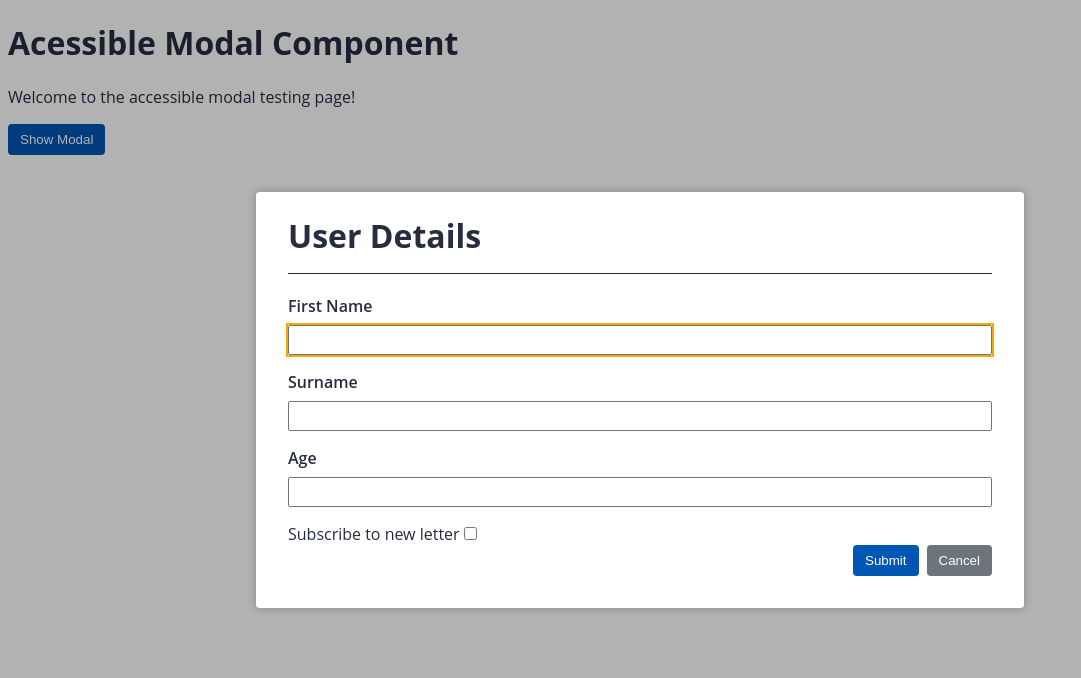
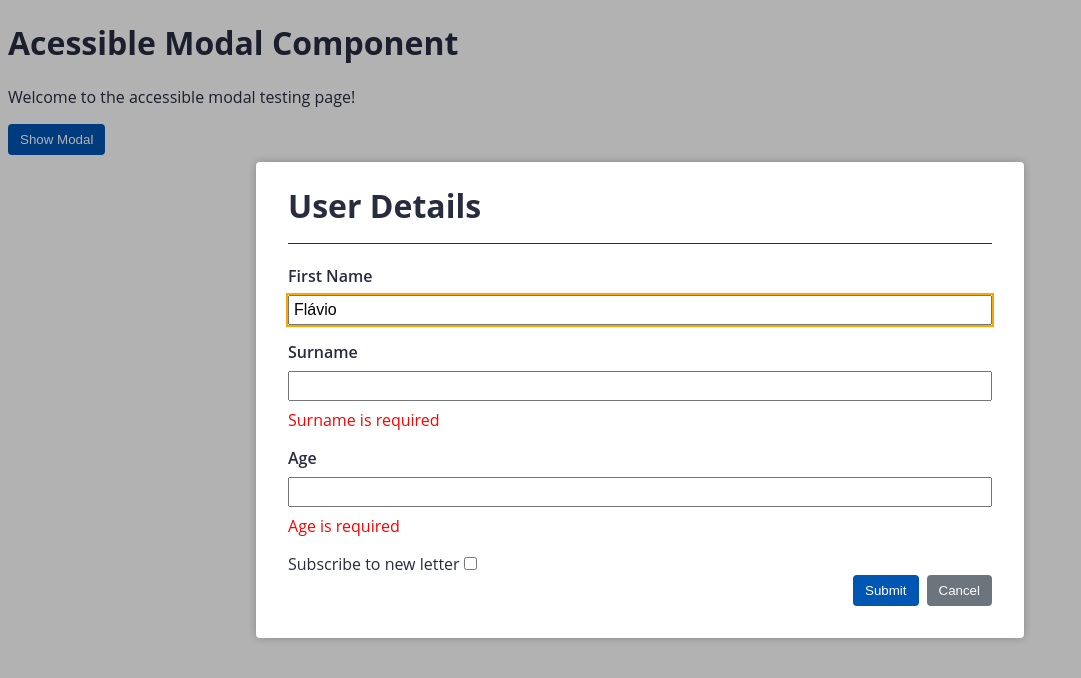
Before and after one commit to devHikary/-Design_Componentes_Avancado, an Angular app: page / in a window 1280 px wide. Both pictures are taken after a click on the button "Show Modal". Shown: the top 678 px of the page, without its empty margins (0-1081 px from the left). Built offline with nearby package versions, Linux system fonts and the light colour scheme.

Commit message:
Aula 5.6

```diff
--- a/src/app/app.component.html
+++ b/src/app/app.component.html
@@ -1,38 +1,67 @@
 <h1>Acessible Modal Component</h1>
 
 <p>Welcome to the accessible modal testing page!</p>
-<button
-class="button button-primary"
-type="button"
-(click)="show()"
->Show Modal</button>
+<button class="button button-primary" type="button" (click)="show()">
+  Show Modal
+</button>
 
 <ng-template #modal>
+  <form [formGroup]="form" (ngSubmit)="submit()">
     <div class="form-field">
       <label for="firstName">First Name</label>
-    <input id="firstName"
-    type="text">
+      <input
+      id="firstName"
+      [attr.aria-invalid]="form.get('firstName').invalid"
+      formControlName="firstName"
+      type="text" />
+      <span class="validation-error"
+      *ngIf="form.get('firstName')?.errors?.required">
+        First Name is required
+      </span>
     </div>
     <div class="form-field">
       <label for="surname">Surname</label>
       <input id="surname"
-    type="text">
+      [attr.aria-invalid]="form.get('surname').invalid"
+      formControlName="surname"
+      type="text" />
+      <span class="validation-error"
+      *ngIf="form.get('surname')?.errors?.required">
+        Surname is required
+      </span>
     </div>
     <div class="form-field">
       <label for="age">Age</label>
       <input id="age"
-    type="text">
+      [attr.aria-invalid]="form.get('age').invalid"
+      formControlName="age" type="text" />
+      <span class="validation-error"
+      *ngIf="form.get('age')?.errors?.required">
+        Age is required
+      </span>
     </div>
 
     <label for="info">Subscribe to new letter</label>
-  <input id="info" type="checkbox" (change) ="info = !info" >
-  <p [@fade] *ngIf="info">This is a placeholder for more information</p>
+    <input
+      id="info"
+      formControlName="info"
+      type="checkbox"
+      (change)="info = !info"
+    />
+    <p *ngIf="info">This is a placeholder for more information</p>
 
     <div class="button-group">
-    <button class="button button-primary" type="button">Submit</button>
-    <button class="button button-secondary"
+      <button
+      [attr.aria-disabled]="form.invalid"
+      class="button button-primary"
+      type="submit">Submit</button>
+      <button
+        class="button button-secondary"
         type="button"
         (click)="modalRef.close()"
-    >Cancel</button>
+      >
+        Cancel
+      </button>
     </div>
+  </form>
 </ng-template>
--- a/src/app/app.component.ts
+++ b/src/app/app.component.ts
@@ -1,27 +1,49 @@
-import { Component, TemplateRef, ViewChild } from '@angular/core';
+import { Component, OnInit, TemplateRef, ViewChild } from '@angular/core';
+import { FormBuilder, FormGroup, Validators } from '@angular/forms';
 import { ModalRef } from './shared/components/modal/models/modal-ref';
-import {ModalService } from './shared/components/modal/services/modal.services';
+import { ModalService } from './shared/components/modal/services/modal.services';
 
 @Component({
   selector: 'app-root',
   templateUrl: './app.component.html',
   styleUrls: ['./app.component.scss']
 })
-export class AppComponent {
+export class AppComponent implements OnInit {
 
   @ViewChild('modal') public modalTemplateRef: TemplateRef<any>;
   title = 'a11y-p2';
   public firstName = 'Karina';
   public modalRef: ModalRef;
   public info = false;
+  public form: FormGroup;
 
 
-  constructor(private modalService: ModalService){}
+  constructor(
+    private modalService: ModalService,
+    private formBuilder: FormBuilder,
+  ) { }
 
-  public show(): void{
+  public ngOnInit(): void {
+    this.form = this.formBuilder.group({
+      firstName: ['Flávio', Validators.required],
+      surname: ['', Validators.required],
+      age: ['', Validators.required],
+      info: [false]
+    });
+  }
+
+  public show(): void {
     this.modalRef = this.modalService.open({
       templateRef: this.modalTemplateRef,
       title: 'User Details',
     });
   }
+
+  public submit(): void {
+    if(this.form.invalid) {
+      return;
+    }
+    console.log(this.form.value);
+    this.modalRef.close();
+  }
 }
--- a/src/app/app.module.ts
+++ b/src/app/app.module.ts
@@ -5,6 +5,7 @@
 import { AppRoutingModule } from './app-routing.module';
 import { AppComponent } from './app.component';
 import { ModalModule } from './shared/components/modal/modal.module';
+import { ReactiveFormsModule } from '@angular/forms';
 
 @NgModule({
   declarations: [
@@ -14,7 +15,8 @@
     BrowserModule,
     AppRoutingModule,
     ModalModule,
-    BrowserAnimationsModule
+    BrowserAnimationsModule,
+    ReactiveFormsModule,
   ],
   providers: [],
   bootstrap: [AppComponent]
--- a/src/app/shared/components/modal/modal.component.html
+++ b/src/app/shared/components/modal/modal.component.html
@@ -7,6 +7,9 @@
     appFocusTrap
     appFocusBack
     class="modal-content"
+    role = "dialog"
+    aria-modal="true"
+    [attr.aria-label]="config.title"
     (click)="$event.stopPropagation()">
     <h1 class="modal-title">{{config.title}}</h1>
     <ng-container *ngTemplateOutlet = "config.templateRef"></ng-container>
```
Lines whose indentation alone changed are shown as unchanged.
